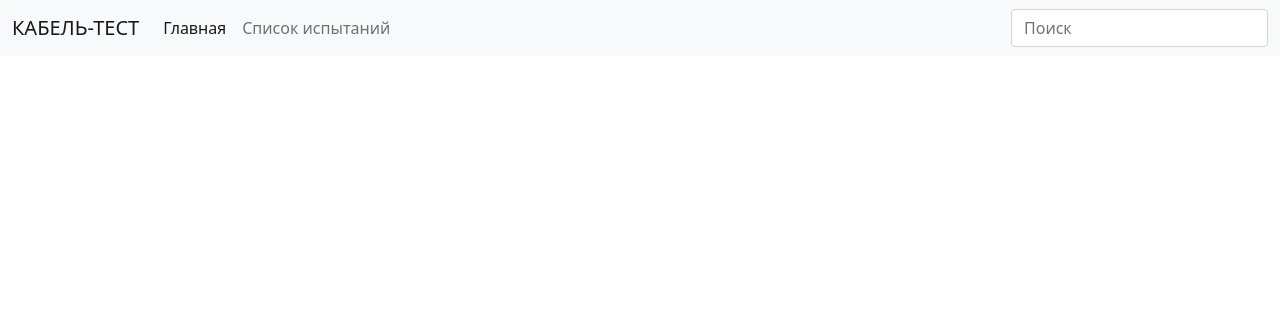
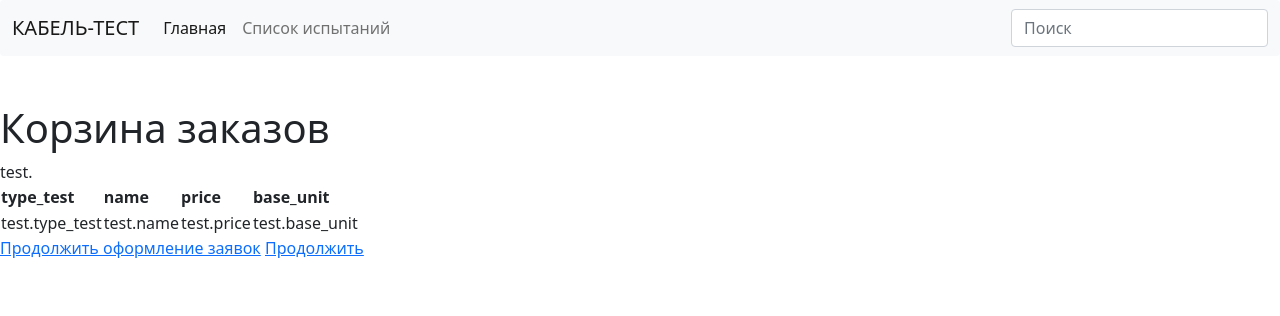
Before and after one commit to shocknik/tests, a Django app: template cart/templates/cart/detail.html in a window 1280 px wide. Shown: the top 316 px of the page. Run offline with Django 3.2, Linux system fonts and the light colour scheme; the template is opened without the code that fills it: most values are stand-ins (such as "Sample title", 1, 10 or a date in 2020).

Commit message:
Создание cart html

```diff
--- a/cart/templates/cart/detail.html
+++ b/cart/templates/cart/detail.html
@@ -1,12 +1,34 @@
 {% extends "tests_app/base.html" %}
 {% load static %}
 {% block title %}
-    Your test_ordre
+    Your test_order
 {% endblock %}
 {% block content %}
-
-
-
-
-
+    <h1>Корзина заказов</h1>
+    <table class="cart">
+        <thead>
+        <tr>
+            <th>type_test</th>
+            <th>name</th>
+            <th>price</th>
+            <th>base_unit</th>
+        </tr>
+        </thead>
+        <tbody>
+        {% for item in cart %}
+            test. {% with test=item.test %}
+            <tr>
+                <td>test.type_test</td>
+                <td>test.name</td>
+                <td>test.price</td>
+                <td>test.base_unit</td>
+            </tr>
+        {% endwith %}
+        {% endfor %}
+        </tbody>
+    </table>
+    <p class="text-right">
+        <a href="{% url "tests_app:test_list" %}" class="button">Продолжить оформление заявок</a>
+        <a href="#" class="button">Продолжить</a>
+    </p>
 {% endblock %}
--- a/cart/urls.py
+++ b/cart/urls.py
@@ -1,9 +1,10 @@
-from django.conf.urls import url
+from django.urls import path
 from . import views
 
+app_name = 'cart'
 urlpatterns = [
-    url('', views.cart_detail, name='cart_detail'),
-    url('add/<int:test_id>', views.cart_add, name='cart_add'),
-    url('remove/<int:test_id>', views.cart_remove, name='cart_remove'),
+    path('', views.cart_detail, name='cart_detail'),
+    path('cart_add/<int:test_id>', views.cart_add, name='cart_add'),
+    path('cart_remove/<int:test_id>', views.cart_remove, name='cart_remove'),
 
 ]
--- a/tests_app/views.py
+++ b/tests_app/views.py
@@ -1,6 +1,7 @@
 from django.http import HttpResponse
 from django.shortcuts import render, get_object_or_404
 from .models import Test, TestType
+from cart.forms import CartAddProductForm
 
 def f_list(request):
     type_test = None
@@ -18,6 +19,7 @@ def f_list(request):
 def test_detail(request, pk):
     test = get_object_or_404(Test,
                              pk=pk)
+    cart_product_form = CartAddProductForm()
     return render(request,
                   'tests_app/tests/test_detail.html',
-                  {'test': test})
+                  {'test': test, 'cart_product_form': cart_product_form})
```
Also changed, not shown: tests/urls.py (+1 -1 lines), tests_app/templates/tests_app/tests/test_detail.html (+5 -0 lines).
